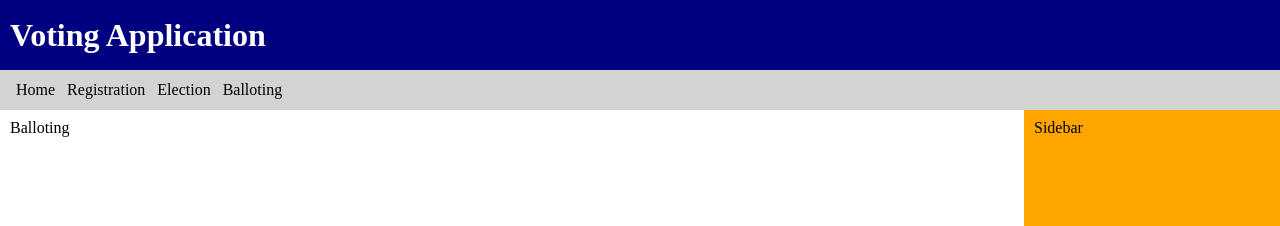
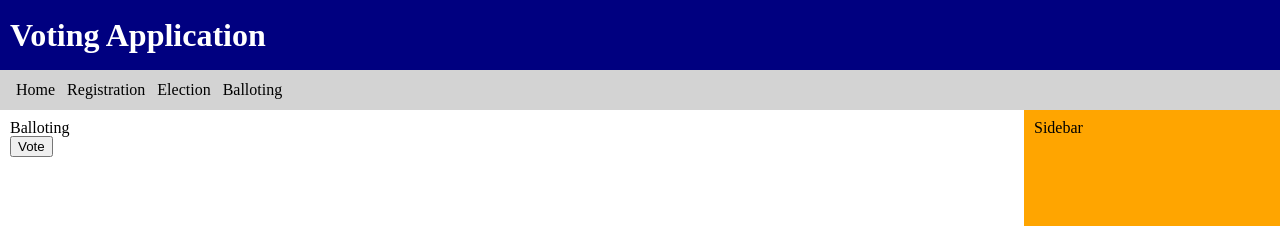
Before and after one commit to BulandMalik/soaringeagle, a React (Create React App) app in the folder soaringeagle-app/: page /balloting in a window 1280 px wide. Shown: the top 226 px of the page. Built offline with nearby package versions, Linux system fonts and the light colour scheme; data requests are answered from the project's data file.

Commit message:
ballot: add 'vote' button and 'verifyIdForm'

```diff
--- /dev/null
+++ b/soaringeagle-app/src/actions/ballotActions.js
@@ -0,0 +1,22 @@
+
+// export const GET_ALL_VOTER_IDS_ACTION = "GET_ALL_VOTER_IDS";
+// export const GET_ALL_ELECTION_IDS_ACTION = "GET_ALL_ELECTION_IDS";
+
+export const VERIFY_ACTION = 'VERIFY';
+export const START_VOTING_ACTION = 'START_VOTING';
+
+// export const createGetAllVoterIdsAction = () => ({
+//   type: GET_ALL_VOTER_IDS_ACTION
+// });
+
+// export const createGetAllElectionIdsAction = () => ({
+//   type: GET_ALL_ELECTION_IDS_ACTION
+// });
+
+export const createVerifyAction = (result) => ({
+  type: VERIFY_ACTION, payload: { result }
+});
+
+export const createStartVotingAction = (showIDForm) => ({
+  type: START_VOTING_ACTION, payload: { showIDForm }
+});
--- a/soaringeagle-app/src/components/balloting/BallotingTool.js
+++ b/soaringeagle-app/src/components/balloting/BallotingTool.js
@@ -1,9 +1,33 @@
+import { IdentityForm } from './IdentityForm';
+import { useVotingToolStore } from '../../hooks/useVotingToolStore';
 
 export const BallotingTool = () => {
+
+  const { showIDForm, sortedVoters, errorMessage, startVoting, verify} = useVotingToolStore();
+
+  const Vote = () => {
+    console.log("vote starts");
+    startVoting(true);
+  }
+
+  const verifyId = (id) => {
+    const voters = [ ...sortedVoters];
+    const index = voters.findIndex(v => v.id == id);
+    if( index === -1 ){
+      // not found, show errorMessage
+      verify(false)
+    } else {
+      verify(true);
+      // show election choose component
+    }
+
+  }
 
   return (
     <>
       <h1>Balloting</h1>
+      { showIDForm && <IdentityForm onVerifyId={verifyId} errorMessage={errorMessage} />}
+      { !showIDForm && <button type="button" onClick={Vote}>Vote</button> }
     </>
   );
 
--- /dev/null
+++ b/soaringeagle-app/src/components/balloting/IdentityForm.js
@@ -0,0 +1,22 @@
+import { useForm } from '../../hooks/useForm';
+
+export const IdentityForm = (props) => {
+
+  const [ idForm, change, resetIdForm ] = useForm({ id: ''});
+
+  const verify = () => {
+    props.onVerifyId( idForm.id );
+    resetIdForm();
+  };
+
+  return (
+    <form>
+      { props.errorMessage && <div style={{ color: 'red', fontWeight: 'bold' }}>{props.errorMessage}</div>}
+      <label>
+        Enter you ID here:
+        <input type="text" name="id" value={idForm.id} onChange={change} />
+      </label>
+      <button type="button" onClick={verify}>Verify</button>
+    </form>
+  );
+}
--- a/soaringeagle-app/src/hooks/useVotingToolStore.js
+++ b/soaringeagle-app/src/hooks/useVotingToolStore.js
@@ -9,6 +9,8 @@ import {
     refreshVoters, registerVoterFn, deleteVoterFn, replaceVoterFn
 } from "../actions/votersActions";
 
+import { createVerifyAction, createStartVotingAction } from '../actions/ballotActions';
+
 export const useVotingToolStore = () => {
 
     const sortedVoters = useSelector( sortedItemsSelector );
@@ -19,6 +21,9 @@ export const useVotingToolStore = () => {
     console.log("editId::",editId);
     console.log("sortCol::",sortCol,", sortDir",sortDir);
 
+    const errorMessage = useSelector(state => state.errorMessage);
+    const showIDForm = useSelector(state => state.showIDForm);
+
     const dispatch = useDispatch();
 
     const actions = useMemo( () => bindActionCreators({
@@ -28,7 +33,9 @@ export const useVotingToolStore = () => {
         saveVoter: replaceVoterFn,
         deleteVoter: deleteVoterFn,
         cancelVoter: createCancelAction,
-        sortVoters: createSortAction
+        sortVoters: createSortAction,
+        verify: createVerifyAction,
+        startVoting: createStartVotingAction,
     }, dispatch), [dispatch]);
 
     useEffect( () => {
@@ -40,6 +47,8 @@ export const useVotingToolStore = () => {
         editId,
         sortCol,
         sortDir,
+        errorMessage,
+        showIDForm,
         ...actions,
       };
 
--- a/soaringeagle-app/src/reducers/votingToolReducers.js
+++ b/soaringeagle-app/src/reducers/votingToolReducers.js
@@ -1,8 +1,10 @@
 import {
     SORT_ITEMS_ACTION, CANCEL_ACTION, EDIT_ACTION,
     REFRESH_VOTERS_DONE_ACTION, REGISTER_VOTER_REQUEST_ACTION,
-    REPLACE_VOTER_REQUEST_ACTION, DELETE_VOTER_REQUEST_ACTION
+    REPLACE_VOTER_REQUEST_ACTION, DELETE_VOTER_REQUEST_ACTION,
 } from '../actions/votersActions';
+
+import { VERIFY_ACTION, START_VOTING_ACTION } from '../actions/ballotActions';
 
 import { combineReducers } from 'redux';
 
@@ -52,8 +54,30 @@ export const itemsSortReducer = (  itemsSort = {sortCol: 'id', sortDir: 'asc'},
     return itemsSort;
 }
 
+export const errorMessageReducer = (errorMessage = '', action) => {
+    // console.log("errorMessageReducer", errorMessage);
+
+    if(action.type === VERIFY_ACTION && !action.payload.result) {
+        return "User ID is NOT Valid !";
+    }
+
+    return '';
+}
+
+export const showIDFormReducer = (showIDForm = false, action) => {
+    console.log("showIDFormReducer", action)
+    if(action.type === START_VOTING_ACTION && action.payload.showIDForm){
+        return true;
+    } else if(action.type === START_VOTING_ACTION){
+        return false;
+    }
+    return showIDForm;
+}
+
 export const votingToolReducer = combineReducers({
     registeredVoters: registeredVotersReducer, //state.registeredVoters are the argument to the reducer
     itemEditId: itemEditReducer,
     itemsSort: itemsSortReducer,
+    errorMessage: errorMessageReducer,
+    showIDForm: showIDFormReducer,
 });
```
